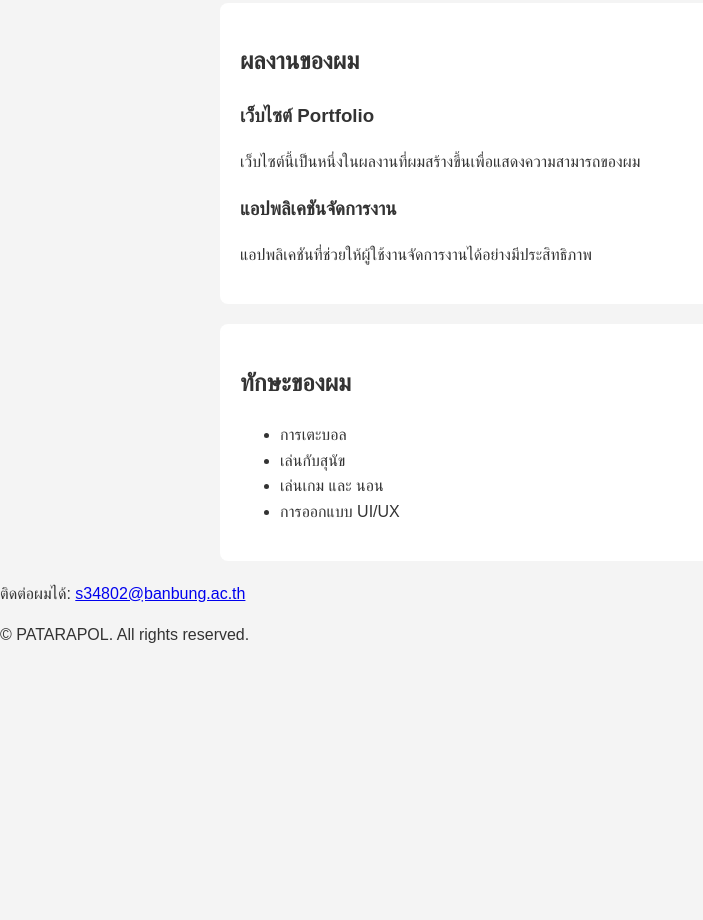
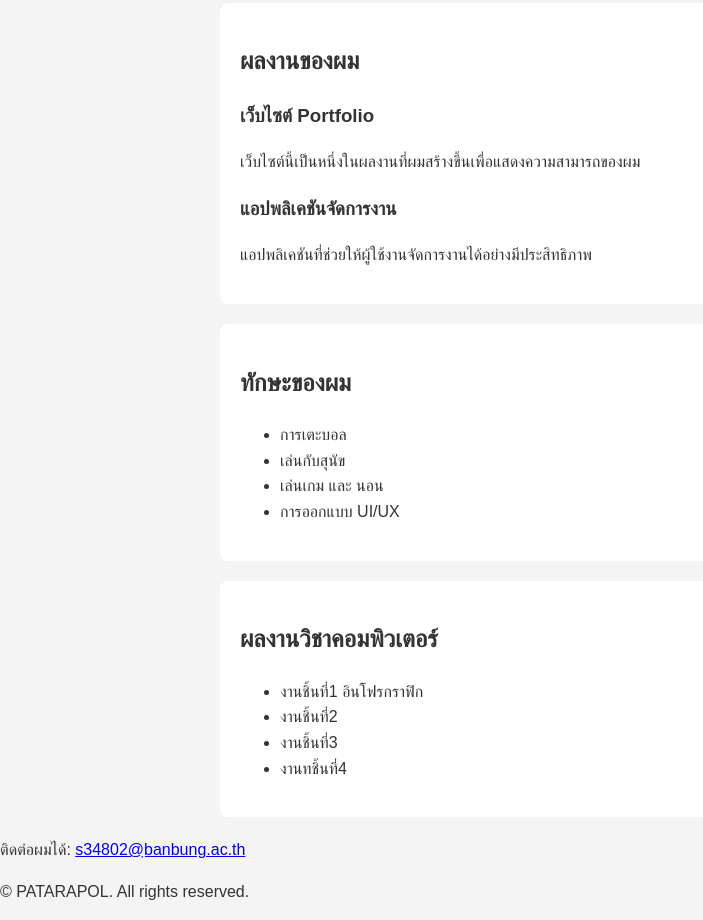
Before and after one commit to s34802-boop/Patarapol16, a plain HTML site: page index.html in a window 1280 px wide. Shown: the part 319-1239 px from the top of the page, without its empty margins (0-703 px from the left). Before the commit the page ends 983 px from the top, so only its background shows below. Drawn offline with Linux system fonts and the light colour scheme.

Commit message:
Update index.html

```diff
--- a/index.html
+++ b/index.html
@@ -47,6 +47,17 @@
         </ul>
     </section>
 
+     <!-- ส่วนแสดงทักษะ -->
+    <section id="skills">
+        <h2>ผลงานวิชาคอมพิวเตอร์</h2>
+        <ul>
+            <li>งานชิ้นที่1 อินโฟรกราฟิก</li>
+            <li>งานชิ้นที่2</li>
+            <li>งานชิ้นที่3</li>
+            <li>งานทชิ้นที่4</li>
+        </ul>
+    </section>
+
     <!-- ส่วนติดต่อและลิขสิทธิ์ -->
     <footer>
         <p>ติดต่อผมได้:
```
